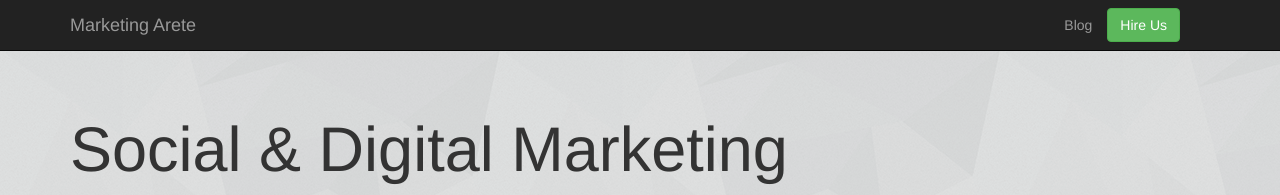
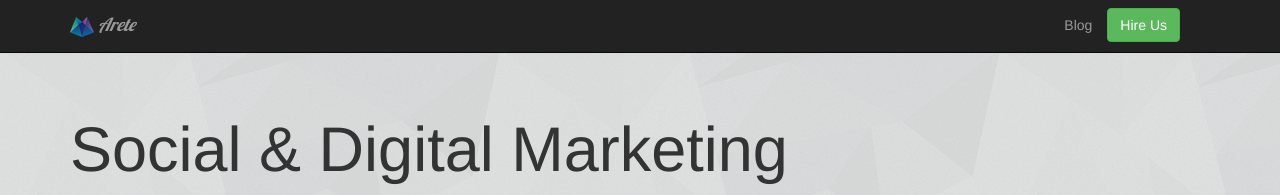
Before and after one commit to sabondano/arete, a Jekyll site: the page built from index.html, in a window 1280 px wide. Shown: the top 195 px of the page. Built offline with Jekyll 4.4.1, drawn with Linux system fonts in a browser that asks for light colours; Markdown is read by kramdown in place of the engine named in the settings.

Commit message:
added logo

```diff
--- a/_includes/head.html
+++ b/_includes/head.html
@@ -11,6 +11,8 @@
 
 <link rel="shortcut icon" href="img/ico/favicon.png">
 
+<!-- Fonts -->
+<link href='http://fonts.googleapis.com/css?family=Lobster' rel='stylesheet' type='text/css'>
 
 <!-- Bootstrap core CSS -->
 <link href="css/bootstrap.css" rel="stylesheet">
--- a/css/jumbotron.css
+++ b/css/jumbotron.css
@@ -2,6 +2,12 @@
 body {
   padding-top: 50px;
   padding-bottom: 20px;
+}
+
+
+/* Navbar */
+.brand-name {
+	font-family: 'Lobster', cursive;
 }
 
 /* Homepage Headline */
--- a/index.html
+++ b/index.html
@@ -12,7 +12,7 @@ description: We believe social and digital marketing make a difference. We creat
         <span class="icon-bar"></span>
         <span class="icon-bar"></span>
       </button>
-      <a class="navbar-brand" href="#">Marketing Arete</a>
+      <a class="navbar-brand brand-name" href="#"><img src="img/arete-logo-small.png" alt="Arete Logo"> <em>Arete</em></a>
     </div>
     <div class="navbar-collapse collapse">
       <form class="navbar-form navbar-right">
```
Also changed, not shown: img/arete-logo-small.png (added), 1 other file.
